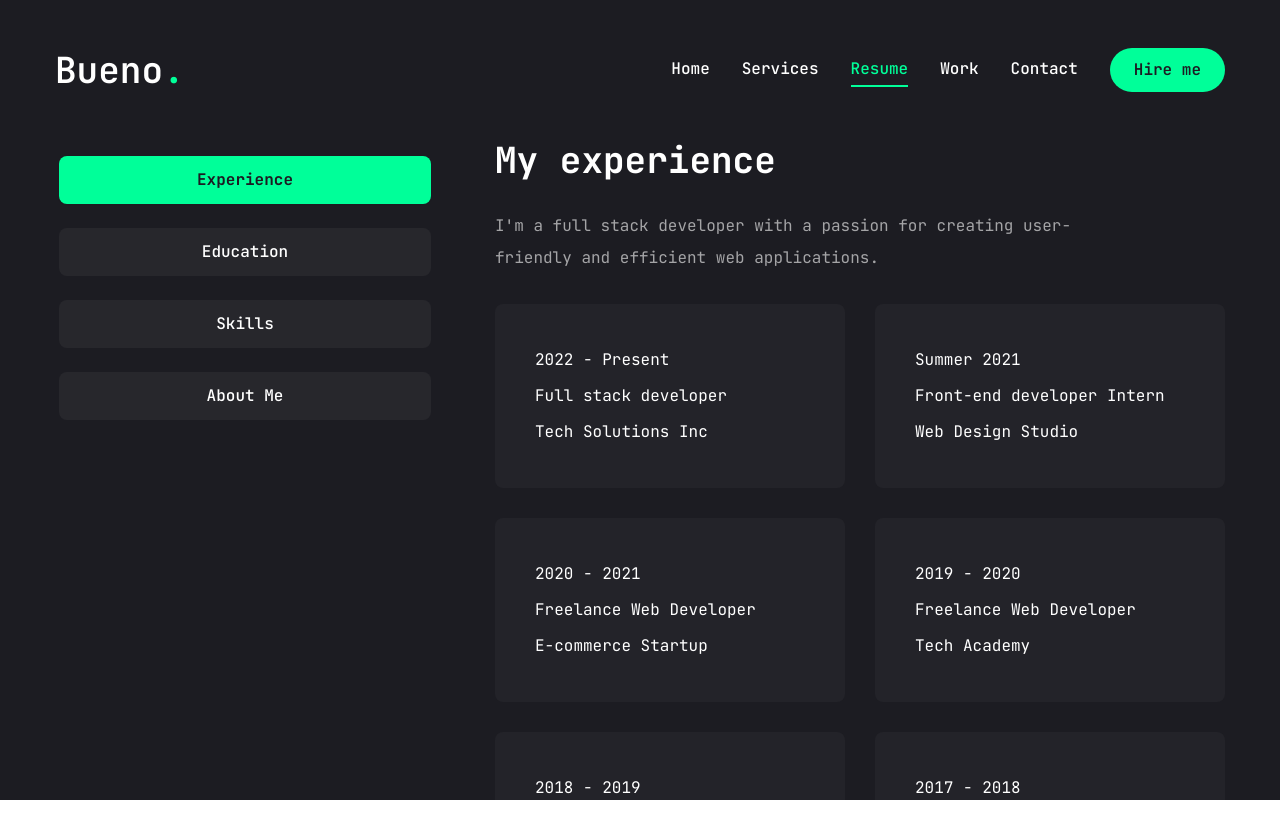
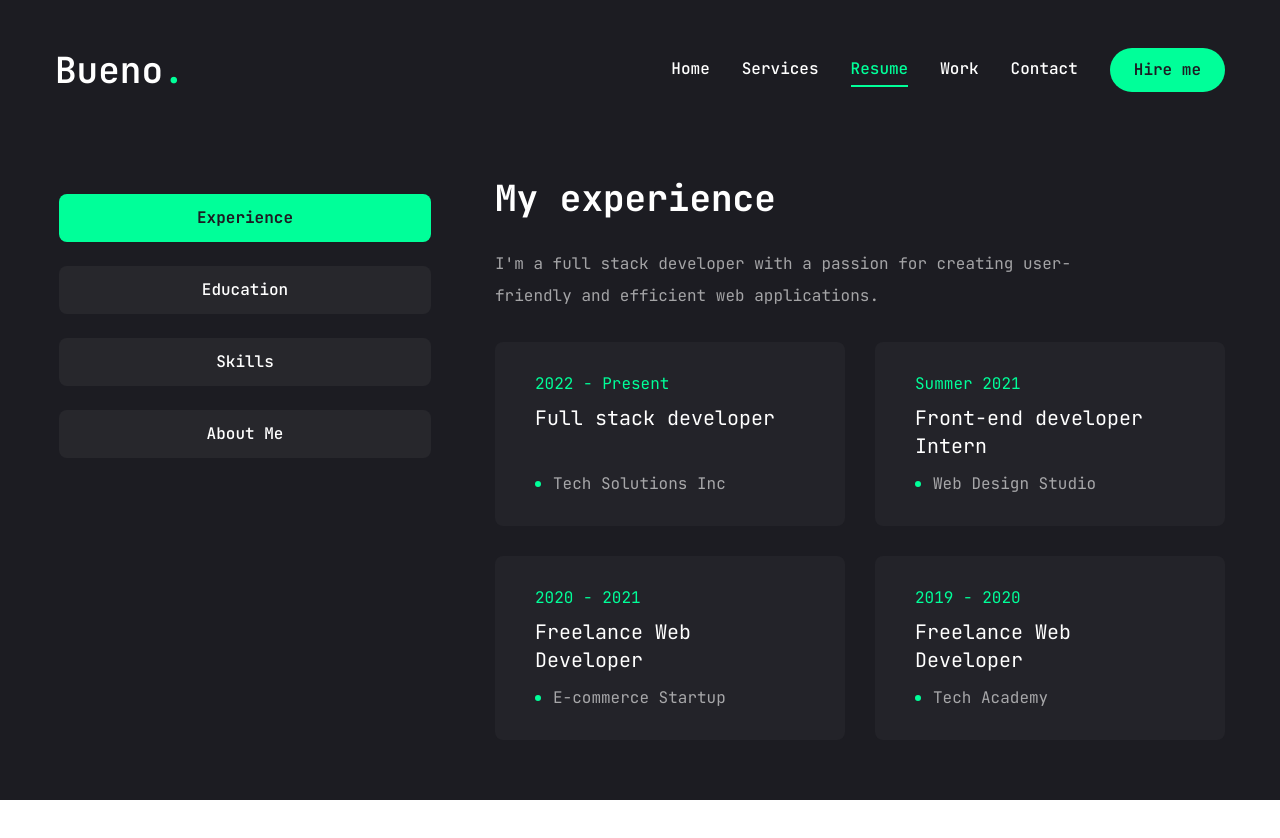
Before and after one commit to buenodevv/bueno-portfolio, a Next.js app: page /resume in a window 1280 px wide. Shown: the top 838 px of the page. After the commit the page ends 800 px from the top, so only its background shows below. Built offline with nearby package versions, Linux system fonts and the light colour scheme.

Commit message:
feat: skill page added

```diff
--- a/app/resume/page.jsx
+++ b/app/resume/page.jsx
@@ -203,32 +203,97 @@
             <TabsContent className="w-full" value="experience">
               <div className="flex flex-col gap-[30px] text-center xl:text-left">
                 <h3 className="text-4xl font-bold">{experience.title}</h3>
-                <p className=" max-w-[600px] text-white/60 mx-auto xl:mx-0">{experience.description}</p>
-                <ScrollArea className="h-480px">
+                <p className=" max-w-[600px] text-white/60 mx-auto xl:mx-0">
+                  {experience.description}
+                </p>
+                <ScrollArea className="h-[400px]">
                   <ul className="grid grid-col-1 lg:grid-cols-2 gap-[30px]">
                     {experience.itens.map((item, index) => {
                       return (
-                        <li key={index} className=" bg-[#232329] h-[184px] py-6 px-10 rounded-lg flex flex-col gap-1 justify-center items-center lg:items-start">
-                          <span>{item.duration}</span>
-                          <h3>{item.position}</h3>
-                          <div>
+                        <li
+                          key={index}
+                          className=" bg-[#232329] h-[184px] py-6 px-10 rounded-lg flex flex-col gap-1
+                        justify-center items-center lg:items-start"
+                        >
+                          <span className="text-rb">{item.duration}</span>
+                          <h3 className="text-xl max-w-[260px] min-h-[60px] text-center lg:text-left">
+                            {item.position}
+                          </h3>
+                          <div className="flex items-center gap-3">
                             {/*dot*/}
-                            <span></span>
-                            <p>{item.company}</p>
+                            <span className="w-[6px] h-[6px] bg-rb rounded-full"></span>
+                            <p className="text-white/60">{item.company}</p>
                           </div>
                         </li>
-                      )
+                      );
                     })}
                   </ul>
                 </ScrollArea>
               </div>
             </TabsContent>
             {/* Education */}
-            <TabsContent className="w-full" value="education">Education</TabsContent>
+            <TabsContent className="w-full" value="education">
+              <div className="flex flex-col gap-[30px] text-center xl:text-left">
+                <h3 className="text-4xl font-bold">{education.title}</h3>
+                <p className=" max-w-[600px] text-white/60 mx-auto xl:mx-0">
+                  {education.description}
+                </p>
+                <ScrollArea className="h-[400px]">
+                  <ul className="grid grid-col-1 lg:grid-cols-2 gap-[30px]">
+                    {education.itens.map((item, index) => {
+                      return (
+                        <li
+                          key={index}
+                          className=" bg-[#232329] h-[184px] py-6 px-10 rounded-lg flex flex-col gap-1
+                        justify-center items-center lg:items-start"
+                        >
+                          <span className="text-rb">{item.duration}</span>
+                          <h3 className="text-xl max-w-[260px] min-h-[60px] text-center lg:text-left">
+                            {item.course}
+                          </h3>
+                          <div className="flex items-center gap-3">
+                            {/*dot*/}
+                            <span className="w-[6px] h-[6px] bg-rb rounded-full"></span>
+                            <p className="text-white/60">{item.institution}</p>
+                          </div>
+                        </li>
+                      );
+                    })}
+                  </ul>
+                </ScrollArea>
+              </div>
+            </TabsContent>
             {/* Skills */}
-            <TabsContent className="w-full" value="skills">Skills</TabsContent>
+            <TabsContent className="w-full h-full" value="skills">
+              <div className="flex flex-col gap-[30px]">
+                <div className="flex flex-col gap-[30px] text-center xl:">
+                  <h3 className="text-4xl font-bold">{skills.title}</h3>
+                  <p className="max-w-[600px] text-white/60 mx-auto xl:mx-0">
+                    {skills.description}
+                  </p>
+                </div>
+                <ul className="grid grid-col-2 sm:grid-cols-3 md:grid-cols-4 gap-4 lg:gap-[30px]">
+                  {skills.skillList.map((skill, index) => {
+                    return (
+                      <li key={index}>
+                        <TooltipProvider delayDuration={100}>
+                          <Tooltip>
+                            <TooltipTrigger className=" w-full h-[150px] bg-[#232329] rounded-xl flex items-center justify-center group">
+                              <div className=" text-6xl group-hover:text-rb-hover transition-all duration-300">{skill.icon}</div>
+                            </TooltipTrigger>
+                            <TooltipContent><p className="capitalize">{skill.name}</p></TooltipContent>
+                          </Tooltip>
+                        </TooltipProvider>
+                      </li>
+                    );
+                  })}
+                </ul>
+              </div>
+            </TabsContent>
             {/* AboutMe */}
-            <TabsContent className="w-full" value="aboutme">AboutMe</TabsContent>
+            <TabsContent className="w-full" value="aboutme">
+              AboutMe
+            </TabsContent>
           </div>
         </Tabs>
       </div>
--- a/components/ui/scroll-area.jsx
+++ b/components/ui/scroll-area.jsx
@@ -32,7 +32,7 @@
       className
     )}
     {...props}>
-    <ScrollAreaPrimitive.ScrollAreaThumb className="relative flex-1 rounded-full bg-border" />
+    <ScrollAreaPrimitive.ScrollAreaThumb className="relative flex-1 rounded-full bg-rb dark:bg-slate-800" />
   </ScrollAreaPrimitive.ScrollAreaScrollbar>
 ))
 ScrollBar.displayName = ScrollAreaPrimitive.ScrollAreaScrollbar.displayName
```
